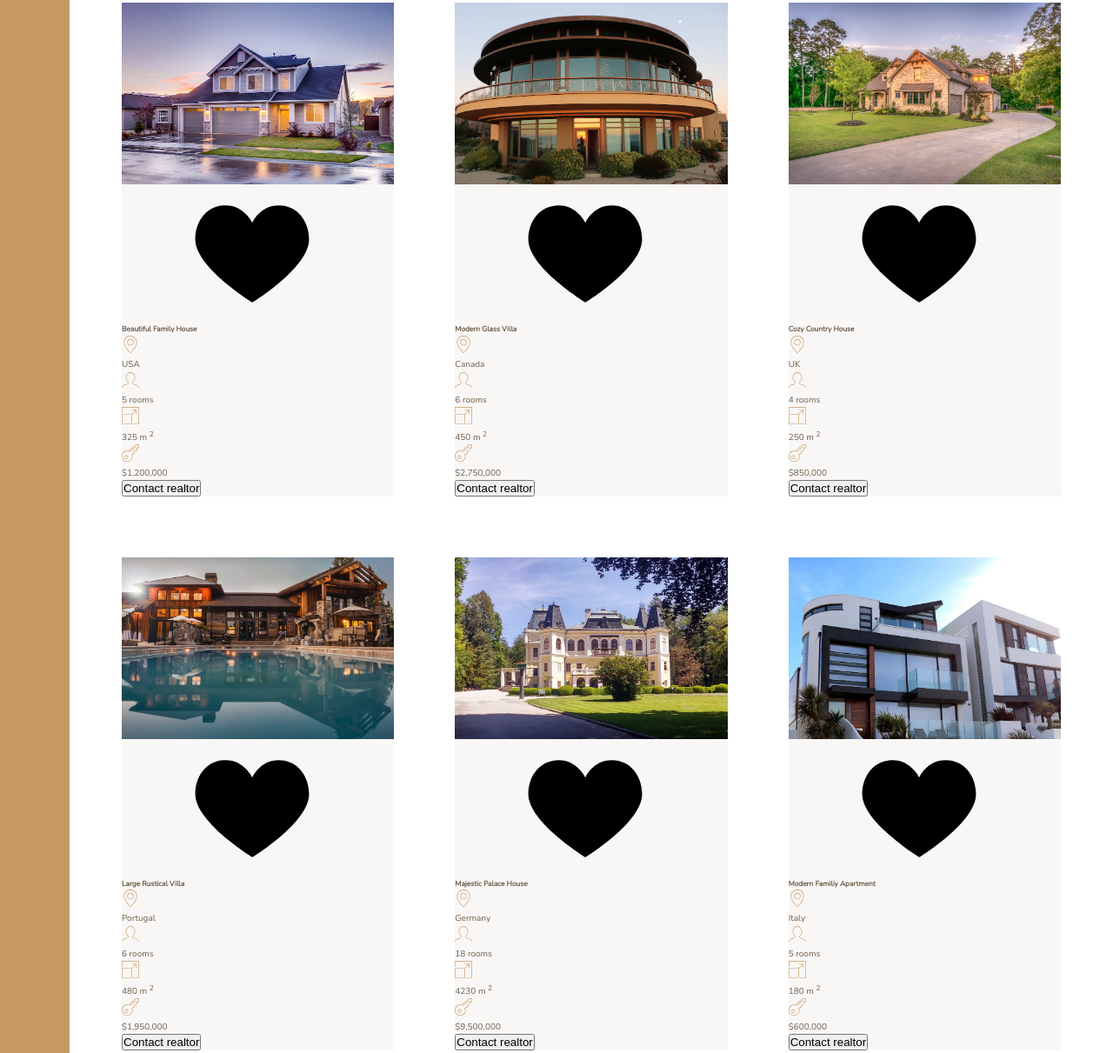
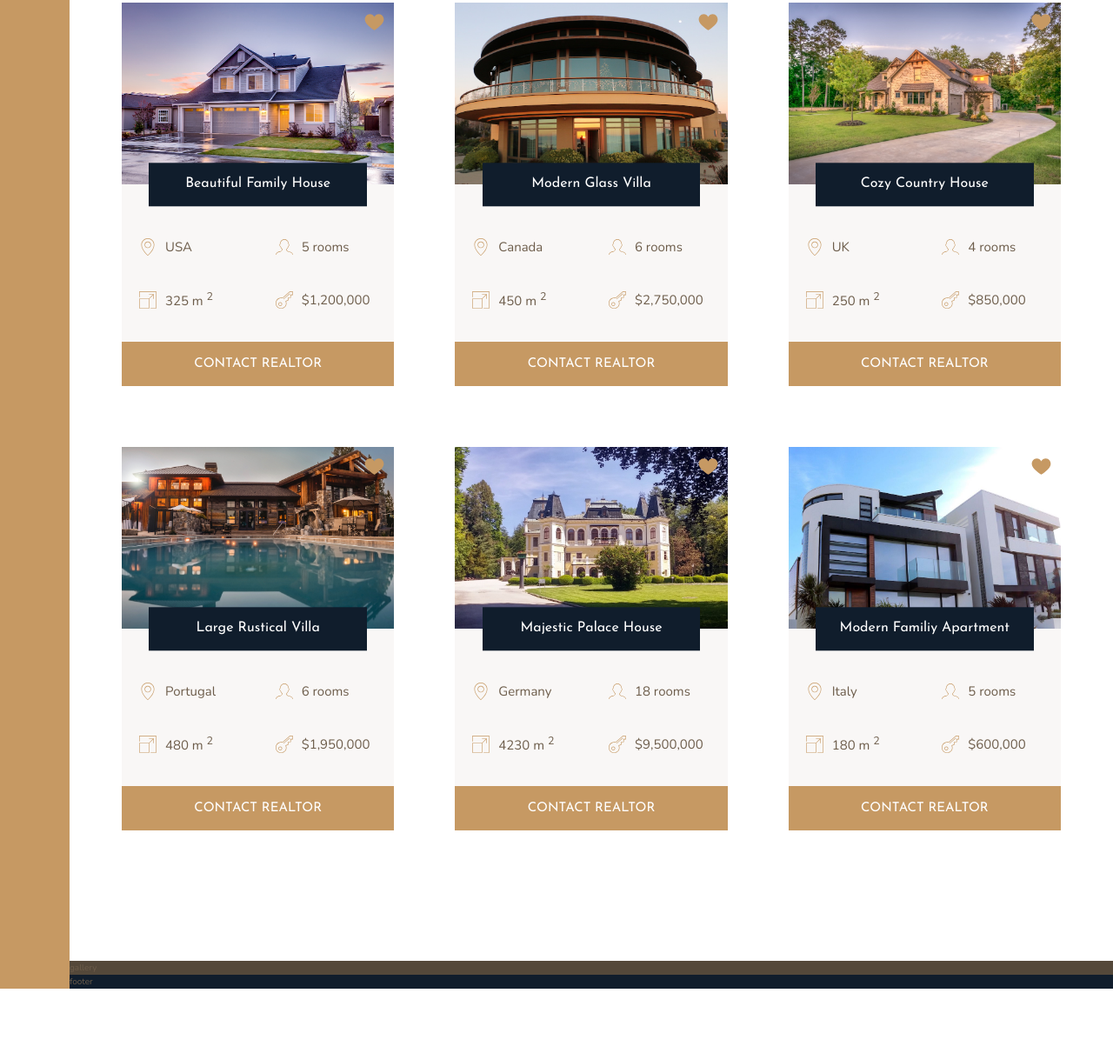
Before and after one commit to mjamecny/nexter, a website built with Parcel: page index.html in a window 1280 px wide. Shown: the part 1967-3178 px from the top of the page at 87% size. After the commit the page ends 3104 px from the top, so only its background shows below. Built offline with nearby package versions, Linux system fonts and the light colour scheme.

Commit message:
building_the_homes_section-part_2

```diff
--- a/index.html
+++ b/index.html
@@ -131,7 +131,7 @@
           </svg>
           <p>$1,200,000</p>
         </div>
-        <button class="cta">Contact realtor</button>
+        <button class="btn home__btn">Contact realtor</button>
       </div>
 
       <div class="home">
@@ -164,7 +164,7 @@
           </svg>
           <p>$2,750,000</p>
         </div>
-        <button class="cta">Contact realtor</button>
+        <button class="btn home__btn">Contact realtor</button>
       </div>
 
       <div class="home">
@@ -197,7 +197,7 @@
           </svg>
           <p>$850,000</p>
         </div>
-        <button class="cta">Contact realtor</button>
+        <button class="btn home__btn">Contact realtor</button>
       </div>
 
       <div class="home">
@@ -230,7 +230,7 @@
           </svg>
           <p>$1,950,000</p>
         </div>
-        <button class="cta">Contact realtor</button>
+        <button class="btn home__btn">Contact realtor</button>
       </div>
 
       <div class="home">
@@ -263,7 +263,7 @@
           </svg>
           <p>$9,500,000</p>
         </div>
-        <button class="cta">Contact realtor</button>
+        <button class="btn home__btn">Contact realtor</button>
       </div>
 
       <div class="home">
@@ -296,7 +296,7 @@
           </svg>
           <p>$600,000</p>
         </div>
-        <button class="cta">Contact realtor</button>
+        <button class="btn home__btn">Contact realtor</button>
       </div>
     </section>
     <section class="gallery">gallery</section>
--- a/sass/_homes.scss
+++ b/sass/_homes.scss
@@ -10,26 +10,67 @@
 .home {
   background-color: $color-grey-light-1;
 
+  display: grid;
+  grid-template-columns: repeat(2, 1fr);
+  row-gap: 3.5rem;
+
   &__img {
     width: 100%;
+    grid-column: 1 / -1;
+    grid-row: 1 / 2;
+    z-index: 1;
   }
 
   &__like {
+    grid-row: 1 / 2;
+    grid-column: 2 / 3;
+    fill: $color-primary;
+    width: 2.5rem;
+    height: 2.5rem;
+    z-index: 2;
+    justify-self: end;
+    margin: 1rem;
   }
 
   &__name {
+    grid-row: 1 / 2;
+    grid-column: 1 / -1;
+    z-index: 3;
+    width: 80%;
+    justify-self: center;
+    align-self: end;
+    font-family: $font-display;
+    font-size: 1.6rem;
+    text-align: center;
+    padding: 1.25rem;
+    background-color: $color-secondary;
+    color: #fff;
+    font-weight: 400;
+    transform: translateY(50%);
+  }
+
+  &__location,
+  &__rooms {
+    margin-top: 2.5rem;
   }
 
   &__location,
   &__rooms,
   &__area,
   &__price {
+    font-size: 1.5rem;
+    margin-left: 2rem;
+    display: flex;
+    align-items: center;
+    gap: 1rem;
     svg {
       fill: $color-primary;
       width: 2rem;
       height: 2rem;
     }
-    p {
-    }
+  }
+
+  &__btn {
+    grid-column: 1 / -1;
   }
 }
```
